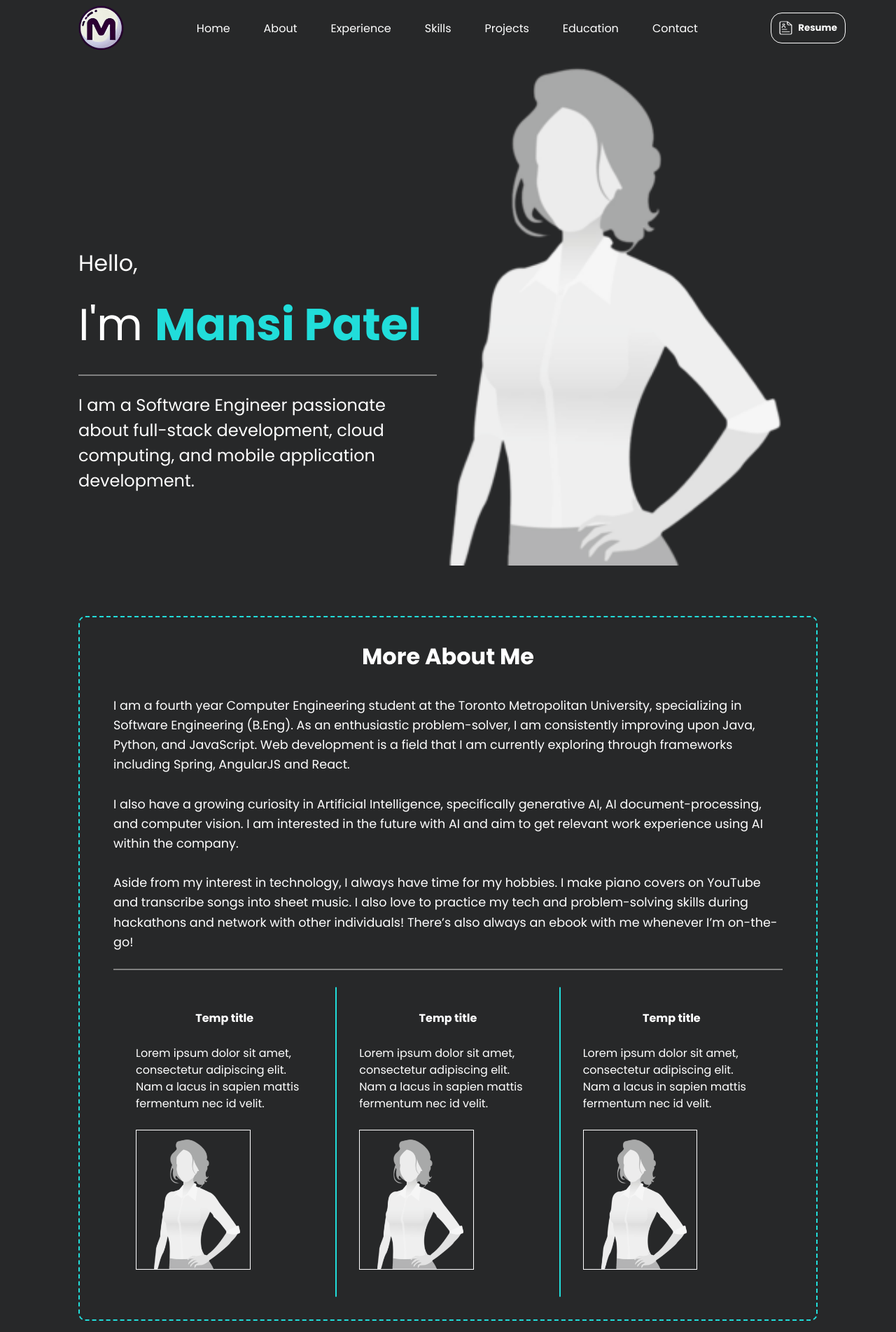
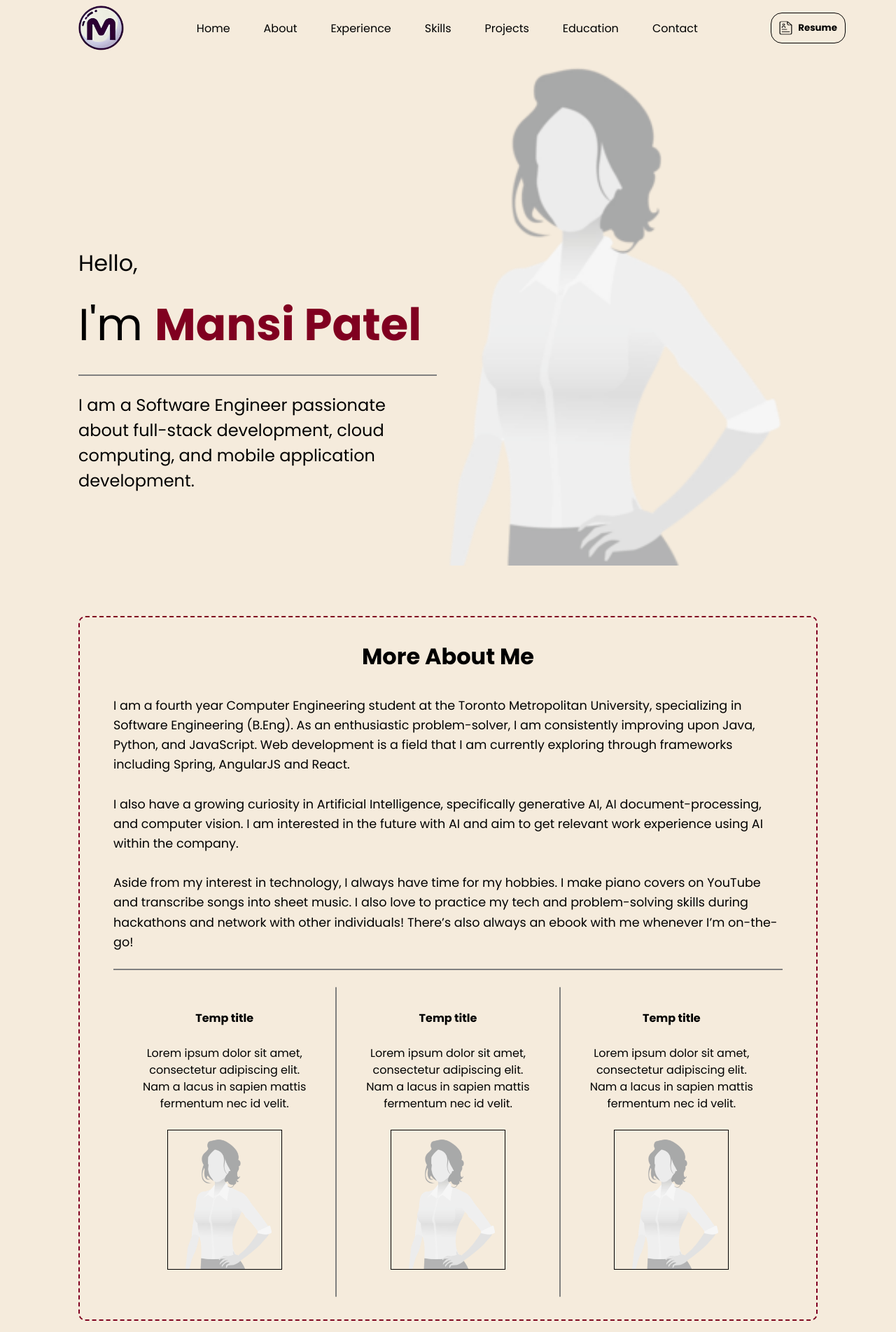
Before and after one commit to mansijp/mansi-patel, a React (Create React App) app: page / in a window 1280 px wide. Shown: the whole page at 70% size. Built offline with nearby package versions, Linux system fonts and the light colour scheme.

Commit message:
Color theme change

```diff
--- a/public/style.css
+++ b/public/style.css
@@ -7,8 +7,8 @@
 }
 
 body {
-    background: #272829;
-    color: white;
+    background: #f5ebdc;
+    color: black;
     overflow: hidden;
     overflow-y: scroll;
 }
--- a/src/components/About/about.css
+++ b/src/components/About/about.css
@@ -4,7 +4,7 @@
     display: flex;
     justify-content: space-between;
     padding: 2rem 3rem;
-    border: 2px dashed #21ddda;
+    border: 2px dashed #800020;
     border-radius: 10px;
 }
 
@@ -33,33 +33,31 @@
 
 .table-column {
     display: table-cell;
-    justify-content: space-between;
     padding: 2rem;
+    text-align: center;
 }
 
 .divider{
     display: table-cell;
-    background-color: #21ddda;
+    background-color: gray;
     width: 2px;
-    border: 1px solid #21ddda;
+    border: 1px solid gray;
     border-radius: 10px;
 }
 
 .interest-title{
-    display: flex;
-    justify-content: center;
+    display: block;
     font-weight: bold;
     font-size: 1rem;
     padding-bottom: 0.1rem;
 }
 
 .interest-text {
-    display: flex;
-    justify-content: center;
+    display: block;
     line-height: 1.5;
 }
 
 .interest-image{
     height: 25vh;
-    border: 1px solid white;
+    border: 1px solid black;
 }
--- a/src/components/Home/home.css
+++ b/src/components/Home/home.css
@@ -34,7 +34,7 @@
 .name {
     font-size: 4rem;
     font-weight: bolder;
-    color: #21ddda;
+    color: #800020;
 }
 
 .line {
--- a/src/components/NavBar/navbar.css
+++ b/src/components/NavBar/navbar.css
@@ -9,7 +9,7 @@
     position: sticky;
     top: 0;
     z-index: 3;
-    background: #272829;
+    background: #f5ebdc;
 }
 
 .logo {
@@ -20,14 +20,14 @@
 }
 
 .logo:hover {
-    border: solid 0.3rem #21ddda;
+    border: solid 0.3rem #800020;
     border-radius: 50%;
 }
 
 .menuItem {
     margin: 1rem 1.5rem;
     cursor: pointer;
-    color: white;
+    color: black;
     font-weight: normal;
     font-size: medium;
     transition: padding-bottom 0.3s, color 0.3s;
@@ -35,8 +35,8 @@
 
 .menuItem:hover {
     padding-bottom: 0.5rem;
-    border-bottom: 3px solid #21ddda;
-    color: #21ddda;
+    border-bottom: 3px solid #800020;
+    color: #800020;
 }
 
 .resumeBtnContainer{
@@ -47,9 +47,9 @@
     padding: 0.7rem;
     display: flex;
     align-items: center;
-    color: white;
-    background: #272829;
-    border: 1px solid white;
+    color: black;
+    background: #f5ebdc;
+    border: 1px solid black;
     border-radius: 1rem;
     cursor: pointer;
     font-weight: bold;
@@ -57,9 +57,9 @@
 }
 
 .resumeBtn:hover {
-    color: #272829;
-    background-color: #21ddda;
-    border: 1px solid #21ddda;
+    color: #f5ebdc;
+    background-color: #800020;
+    border: 1px solid #800020;
 }
 
 .resumeBtnImg {
--- a/src/components/NavBar/navbar.js
+++ b/src/components/NavBar/navbar.js
@@ -1,7 +1,7 @@
 import React from 'react';
 import './navbar.css';
 import logo from '../../img/logo.png';
-import resume from '../../img/resume-white.png';
+import resume from '../../img/resume-black.png';
 import {Link} from 'react-scroll';
 
 const Navbar = () => {
```
